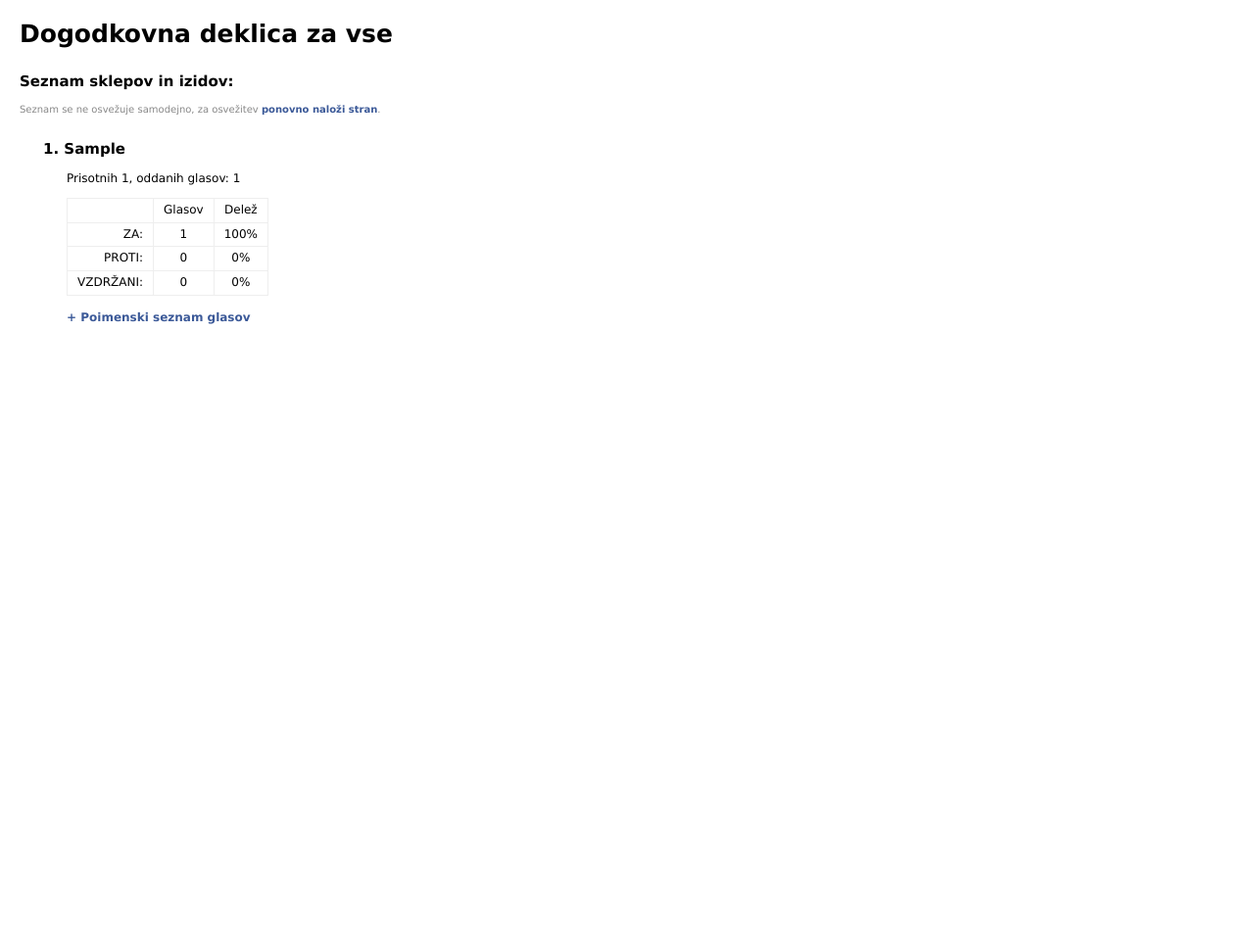
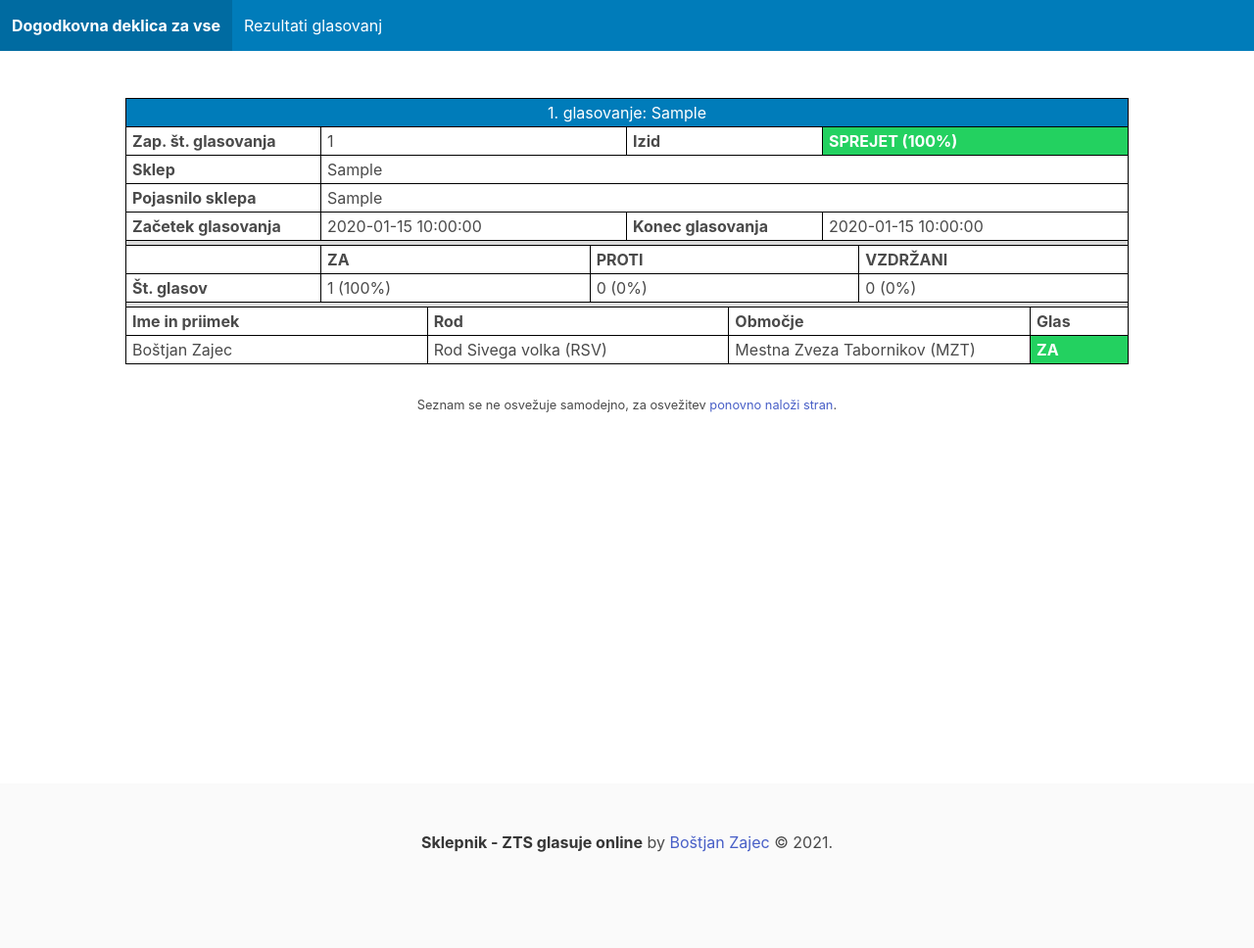
Before and after one commit to RabbitSecurity/Sklepnik, a PHP site: page /rezultati.php?dogodek=VygXgb4iiyoKpWkSdUPTtzBVKp7rtF in a window 1280 px wide. Shown: the whole page at 98% size. Before the commit the page ends 331 px from the top, so only its background shows below. Run offline with PHP 8.4, Linux system fonts and the light colour scheme; data comes from the database, SQL or seed files in the repository; tables that the repository leaves empty hold one stand-in row (values such as "Sample post"); some libraries are stand-ins or nearby versions.

Commit message:
Results page redesign 1st iteration

```diff
--- a/app.css
+++ b/app.css
@@ -1,15 +1,38 @@
+.w-100 {
+	width: 100%;
+}
 
 .flex {
 	display: flex;
 	flex-direction: column;
 }
 
+.flex.flex-row {
+	flex-direction: row;
+}
+
 .flex-grow {
 	flex-grow: 1;
 }
 
+.justify-between {
+	justify-content: space-between;
+}
+
+.text-small {
+	font-size: 0.8em;
+}
+
+.text-bold {
+	font-weight: bold;
+}
+
+.text-center {
+	text-align: center;
+}
+
 .height-minus-navbar {
-	height: calc(100vh - 3.25rem);
+	min-height: calc(100vh - 3.25rem);
 }
 
 .is-primary {
--- /dev/null
+++ b/rezultati.css
@@ -0,0 +1,73 @@
+
+.results-table {
+    width: 1024px;
+    margin: 3em auto 2em;
+}
+
+.results-table .results-table-row {
+    border-bottom: 1px solid black;
+}
+
+.results-table .results-table-row:first-child {
+    border-top: 1px solid black;
+}
+
+.results-table-row {
+    display: flex;
+    flex-direction: row;
+}
+
+.results-table-row>div {
+    border-right: 1px solid black;
+}
+
+.results-table-row>div:first-child {
+    border-left: 1px solid black;
+}
+
+.results-table-h {
+    width: 200px;
+    min-width: 200px;
+    font-weight: bold;
+}
+
+.results-table-d {
+    flex: 1;
+}
+.results-table-d.fixed-small {
+    flex: 0;
+    width: 100px;
+    min-width: 100px;
+}
+
+.results-table-d,
+.results-table-h,
+.results-table-spacer {
+    padding: 2px 6px;
+}
+
+.results-table-spacer {
+    flex: 1;
+    background-color: #dbdbdb;
+    color: white;
+    text-align: center;
+}
+.results-table-spacer.primary {
+    background-color: #007cba;
+}
+
+.result-success {
+    background-color: hsl(141, 71%, 48%);
+    color: white;
+    font-weight: bold;
+}
+.result-error {
+    background-color: hsl(348, 100%, 61%);
+    color: white;
+    font-weight: bold;
+}
+.result-abstain {
+    background-color: hsl(204, 86%, 53%);
+    color: white;
+    font-weight: bold;
+}
--- a/rezultati.php
+++ b/rezultati.php
@@ -5,19 +5,23 @@ include("config.php");
 $time_start = microtime(true);
 
 //Pridobi informacije o dogodku
-$dogodek = mysqli_real_escape_string($mysqli, $_GET['dogodek']);
+$dogodek_key = mysqli_real_escape_string($mysqli, $_GET['dogodek']);
 
-$query = mysqli_query($mysqli, "select * from sklepnik_dogodki where access_key = '$dogodek' ");
+if(!empty($dogodek_key)) {
+    $query = mysqli_query($mysqli, "select * from sklepnik_dogodki where access_key = '$dogodek_key' ");
 
-if(mysqli_num_rows($query) == 1) {
-	$dogodek_row = mysqli_fetch_object($query);
+    if (mysqli_num_rows($query) == 1) {
+        $dogodek = mysqli_fetch_object($query);
 
         //naredi seznam delegatov na dogodku (id=>ime, rod...);
         //za kasnejšo uporabo
         $delegati = array();
-	$query = mysqli_query($mysqli, "select * from sklepnik_delegati where dogodek_id = '$dogodek_row->id' order by obmocje_kratica, rod_kratica, ime, priimek");
-	while($row = mysqli_fetch_object($query)) {
+        $query = mysqli_query($mysqli, "select * from sklepnik_delegati where dogodek_id = '$dogodek->id' order by obmocje_kratica, rod_kratica, ime, priimek");
+        while ($row = mysqli_fetch_object($query)) {
             $delegati[$row->id] = $row;
+        }
+    } else {
+        die("Neznan dogodek.");
     }
 }
 else {
@@ -25,42 +29,58 @@ else {
 }
 ?>
 <!DOCTYPE html>
-<html xmlns="http://www.w3.org/1999/xhtml">
+<html xmlns="http://www.w3.org/1999/xhtml" lang="sl" class="has-navbar-fixed-top">
 <head>
-    <meta http-equiv="Content-Type" content="text/html charset=utf-8" />
-	<meta name="viewport" content="width=device-width, initial-scale=1" />
-	<title>Sklepnik - Rezultati glasovanj</title>
+    <meta http-equiv="Content-Type" content="text/html charset=utf-8"/>
+    <meta name="viewport" content="width=device-width, initial-scale=1"/>
+    <title>Sklepnik - Rezultati</title>
 
-	<link rel='stylesheet' href='admin.css?<?php echo filemtime("admin.css"); ?>'/>
+    <link rel="stylesheet" href="https://cdn.jsdelivr.net/npm/bulma@0.9.1/css/bulma.min.css">
+    <link rel='stylesheet' href='app.css?<?php echo filemtime("app.css"); ?>'/>
+    <link rel='stylesheet' href='rezultati.css?<?php echo filemtime("rezultati.css"); ?>'/>
+    <link href="assets/css/all.css" rel="stylesheet">
 
     <script type="text/javascript" src="js/funkcije.js"></script>
 </head>
 <body>
 
-<h1><?php echo $dogodek_row->ime; ?></h1>
+<nav class="navbar is-fixed-top is-primary has-background-primary" role="navigation" aria-label="main navigation">
+    <div class="navbar-brand">
+        <a class="navbar-item">
+            <b><?php echo $dogodek->ime; ?></b>
+        </a>
+        <a role="button" class="navbar-burger" data-target="navMenu" aria-label="menu" aria-expanded="false">
+            <span aria-hidden="true"></span>
+            <span aria-hidden="true"></span>
+            <span aria-hidden="true"></span>
+        </a>
+    </div>
 
-<div id='content'>
-<h2>Seznam sklepov in izidov:</h2>
+    <div id="navMenu" class="navbar-menu">
+        <div class="navbar-start">
+            <span class="navbar-item">Rezultati glasovanj</span>
+        </div>
 
-<small>Seznam se ne osvežuje samodejno, za osvežitev <a href='#' onclick='location.reload();'>ponovno naloži stran</a>.</small>
-<div class="sklepi">
+        <div class="navbar-end">
+        </div>
+    </div>
+</nav>
+
+<div class="flex height-minus-navbar">
+    <div id="content">
+
         <?php
-$query = mysqli_query($mysqli, "select * from sklepnik_sklepi where dogodek_id = '$dogodek_row->id' order by time_end");
+        $query = mysqli_query($mysqli, "select * from sklepnik_sklepi where dogodek_id = '$dogodek->id' order by time_end");
 
-$num = 1;
+        $num = 0;
         $barve_glasov = array("#80ff80", "#ff9f80", "#ffd480"); //za, proti, vzdržan
-$glasovi_txt = array("ZA", "PROTI", "VZDRŽAN");
+        $glasovi_class = array("", "result-success", "result-error", "result-abstain"); //za, proti, vzdržan
+        $glasovi_txt = array("ni glasoval", "ZA", "PROTI", "VZDRŽAN");
 
         if(mysqli_num_rows($query) > 0) {
 
             while($row = mysqli_fetch_object($query)) {
-
-		//besedilo sklepa
-        echo("<div class='sklep'>");
-		echo("<h2>$num. $row->vprasanje</h2>");
                 $num++;
-
-		//rezultati (ja, verjamem da bi se to dal optimizirat, ampak ker ni neka ključna stvar...)
 
                 //števci glasov
                 $glasovi = array(
@@ -87,44 +107,107 @@ if(mysqli_num_rows($query) > 0) {
                 $pct2 = round($glasovi[2]/$prisotnih*100, 1);
                 $pct3 = round($glasovi[3]/$prisotnih*100, 1);
 
-		echo("<div class='sklep-rezultati'>
-        <p>Prisotnih $prisotnih, oddanih glasov: $veljavnih <!--(".round($veljavnih/$prisotnih*100, 1)." %)--></p>
-		<table>
-			<tr><td></td><td align='center'>Glasov</td><td align='center'>Delež</td></tr>
-			<tr><td align='right'>ZA:</td><td align='center'>".$glasovi[1]."</td><td align='center'>$pct1%</td></tr>
-			<tr><td align='right'>PROTI:</td><td align='center'>".$glasovi[2]."</td><td align='center'>$pct2%</td></tr>
-			<tr><td align='right'>VZDRŽANI:</td><td align='center'>".$glasovi[3]."</td><td align='center'>$pct3%</td></tr>
-		</table>");
+                if($pct1 > 50) {
+                    $izid = 'SPREJET';
+                    $izid_class = $glasovi_class[1];
+                }
+                else {
+                    $izid = 'ZAVRNJEN';
+                    $izid_class = $glasovi_class[2];
+                }
 
-		echo("<br/>
-		<a href='#seznam-$num' class='poimenski-seznam-toggle' onClick='toggleSeznam($num);return false;'>+ Poimenski seznam glasov</a>");
 
-		echo("<div class='poimenski-seznam' id='seznam-$num'>
-		<table>
-		<tr class='header'><td>Ime in priimek</td><td>Rod</td><td>Območje</td><td>Glas</td></tr>");
+                echo("
+                    <div class='results-table'>
+                        <div class='results-table-row'>
+                            <div class='results-table-spacer primary'>$num. glasovanje: $row->vprasanje</div>
+                        </div>
+
+                         <div class='results-table-row'>
+                             <div class='results-table-h'>Zap. št. glasovanja</div>
+                             <div class='results-table-d'>$num</div>
+                             <div class='results-table-h'>Izid</div>
+                             <div class='results-table-d $izid_class'>$izid ($pct1%)</div>
+                         </div>
+
+                         <div class='results-table-row'>
+                             <div class='results-table-h'>Sklep</div>
+                             <div class='results-table-d'>$row->vprasanje</div>
+                         </div>
+
+                         <div class='results-table-row'>
+                             <div class='results-table-h'>Pojasnilo sklepa</div>
+                             <div class='results-table-d'>$row->pojasnilo</div>
+                         </div>
+
+                         <div class='results-table-row'>
+                             <div class='results-table-h'>Začetek glasovanja</div>
+                             <div class='results-table-d'>$row->time_start</div>
+                             <div class='results-table-h'>Konec glasovanja</div>
+                             <div class='results-table-d'>$row->time_end</div>
+                         </div>
+
+                        <div class='results-table-row'>
+                            <div class='results-table-spacer'></div>
+                        </div>
+
+                        <div class='results-table-row'>
+                            <div class='results-table-h'></div>
+                            <div class='results-table-d text-bold'>ZA</div>
+                            <div class='results-table-d text-bold'>PROTI</div>
+                            <div class='results-table-d text-bold'>VZDRŽANI</div>
+                        </div>
+                        <div class='results-table-row'>
+                            <div class='results-table-h'>Št. glasov</div>
+                            <div class='results-table-d'>$glasovi[1] ($pct1%)</div>
+                            <div class='results-table-d'>$glasovi[2] ($pct2%)</div>
+                            <div class='results-table-d'>$glasovi[3] ($pct3%)</div>
+                        </div>
+
+                        <div class='results-table-row'>
+                            <div class='results-table-spacer'></div>
+                        </div>
+
+                        <div class='results-table-row'>
+                            <div class='results-table-d text-bold'>Ime in priimek</div>
+                            <div class='results-table-d text-bold'>Rod</div>
+                            <div class='results-table-d text-bold'>Območje</div>
+                            <div class='results-table-d text-bold fixed-small'>Glas</div>
+                        </div>
+                ");
 
                 //pojdi čez delegate in izpiši
                 //(logično bi it čez glasove, ampak če greš čez delegate so sortirani kot je treba.)
                 foreach($delegati as $id => $delegat) {
                     if(array_key_exists($id, $seznam)) {
                         $glas = $seznam[$id];
-
-				if($glas > 0) {
-					echo("<tr><td>$delegat->ime $delegat->priimek</td><td>$delegat->rod ($delegat->rod_kratica)</td><td>$delegat->obmocje ($delegat->obmocje_kratica)</td><td style='background-color:".$barve_glasov[$glas-1].";' align='center'>".$glasovi_txt[$glas-1]."</td></tr>\n");
+                        echo("
+                            <div class='results-table-row'>
+                                <div class='results-table-d'>$delegat->ime $delegat->priimek</div>
+                                <div class='results-table-d'>$delegat->rod ($delegat->rod_kratica)</div>
+                                <div class='results-table-d'>$delegat->obmocje ($delegat->obmocje_kratica)</div>
+                                <div class='results-table-d fixed-small $glasovi_class[$glas]'>$glasovi_txt[$glas]</div>
+                            </div>
+                        ");
                     }
                 }
-		}
-
-		echo("</table></div></div></div>\n\n");
+                echo("</div>");
             }
         }
         else {
-	echo("Trenutno še ni sklepov za prikaz.<br/>Osveži stran po potrebi...");
+            echo("Trenutno še ni sklepov za prikaz.");
         }
         ?>
 
          </div>
+
+        <div class="text-center text-small">Seznam se ne osvežuje samodejno, za osvežitev <a href='#' onclick='location.reload();'>ponovno naloži stran</a>.</div>
+        <br>
     </div>
+
+    <?php include_once("templates/footer.php") ?>
+</div>
+
 
 </body>
 </html>
```
Lines whose indentation alone changed are shown as unchanged.
